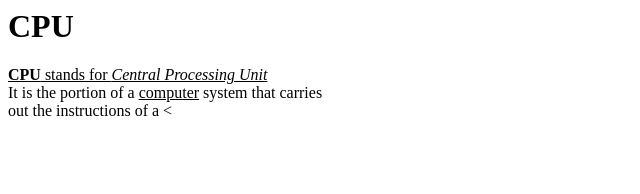
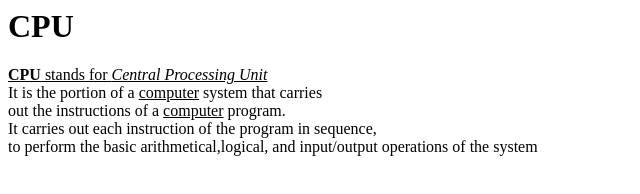
Before and after one commit to iamneo-production/befaedafdecadaeccdfffebaeceaec, a plain HTML site: page public/index.html in a window 1280 px wide. Shown: the whole page, without its empty margins (0-640 px from the left). Drawn offline with Linux system fonts and the light colour scheme.

Commit message:
Backup Commit

```diff
--- a/public/index.html
+++ b/public/index.html
@@ -6,4 +6,8 @@
 <p>
 <u><b>CPU</b> stands for <i>Central Processing Unit</i></u><br>
 It is the portion of a <u>computer</u> system that carries<br>
-out the instructions of a <
+out the instructions of a <u>computer</u> program.<br>
+It carries out each instruction of the program in sequence,<br>
+to perform the basic arithmetical,logical, and input/output operations of the system<br>
+</body>
+</html>
```
